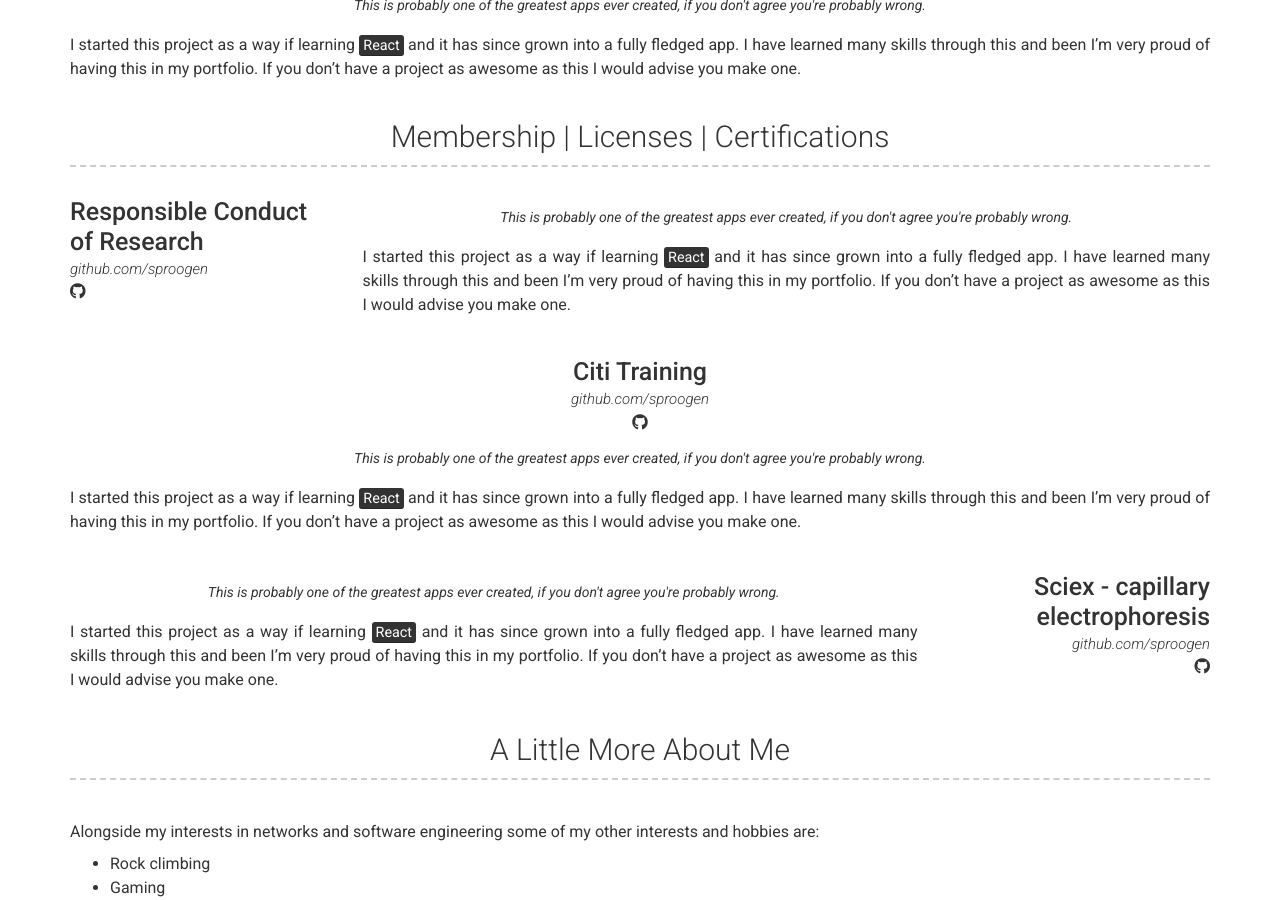
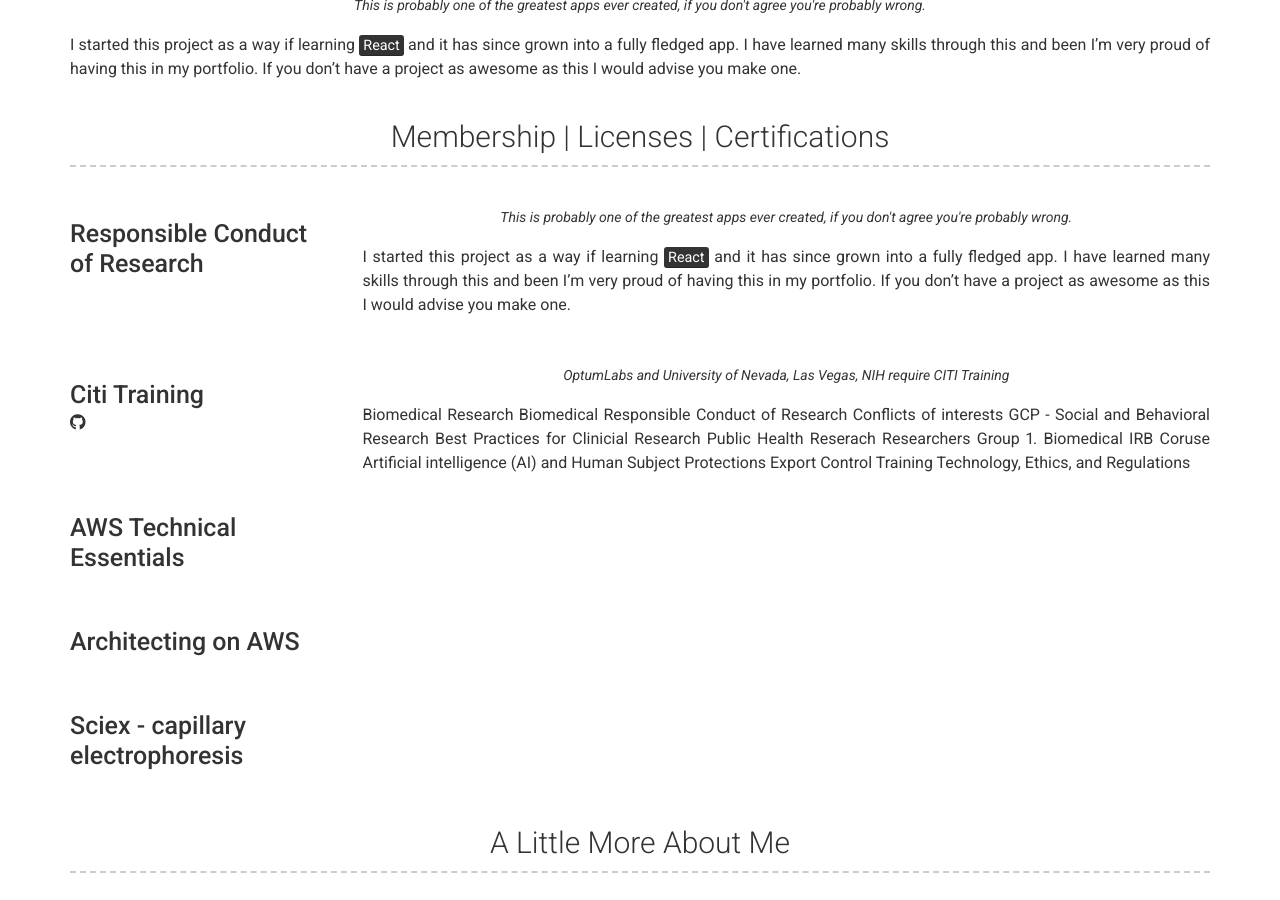
Before and after one commit to ricyoung/ricyoung.github.io, a Jekyll site: the page built from index.md, in a window 1280 px wide and 900 px high, scrolled down 3640 px. Built offline with Jekyll 4.4.1, drawn with Linux system fonts in a browser that asks for light colours; nearby versions of some CDN libraries.

Commit message:
Update _config.yml
added aws and more

```diff
--- a/_config.yml
+++ b/_config.yml
@@ -252,7 +252,25 @@
 
       - layout: left
         title: Responsible Conduct of Research
-        link: github.com/sproogen
+        icon: fab fa-binary-lock
+        #link: github.com/sproogen
+        # link_text: Project Website
+        # additional_links:
+        #   - title:  sproogen/modern-resume-theme
+        #     icon: fab fa-github
+        #     url: github.com/sproogen/modern-resume-theme
+          # - title:  Github page for project (eg. sproogen/modern-resume-theme)
+          #   icon: fab fa-github
+          #   url: Link to project (eg. sproogen.github.io/modern-resume-theme)
+        quote: >
+          This is probably one of the greatest apps ever created, if you don't agree you're probably wrong.
+        description: | # this will include new lines to allow paragraphs
+          I started this project as a way if learning <mark>React</mark> and it has since grown into a fully fledged app. I have learned many skills through this and been I'm very proud of having this in my portfolio. If you don't have a project as awesome as this I would advise you make one.
+
+
+      - layout: left
+        title: Citi Training
+       # link: github.com/sproogen
         # link_text: Project Website
         additional_links:
           - title:  sproogen/modern-resume-theme
@@ -262,44 +280,71 @@
           #   icon: fab fa-github
           #   url: Link to project (eg. sproogen.github.io/modern-resume-theme)
         quote: >
-          This is probably one of the greatest apps ever created, if you don't agree you're probably wrong.
+          OptumLabs and University of Nevada, Las Vegas, NIH require CITI Training
         description: | # this will include new lines to allow paragraphs
-          I started this project as a way if learning <mark>React</mark> and it has since grown into a fully fledged app. I have learned many skills through this and been I'm very proud of having this in my portfolio. If you don't have a project as awesome as this I would advise you make one.
-
-
-      - layout: top-middle
-        title: Citi Training
-        link: github.com/sproogen
-        # link_text: Project Website
-        additional_links:
-          - title:  sproogen/modern-resume-theme
-            icon: fab fa-github
-            url: github.com/sproogen/modern-resume-theme
-          # - title:  Github page for project (eg. sproogen/modern-resume-theme)
-          #   icon: fab fa-github
-          #   url: Link to project (eg. sproogen.github.io/modern-resume-theme)
-        quote: >
-          This is probably one of the greatest apps ever created, if you don't agree you're probably wrong.
-        description: | # this will include new lines to allow paragraphs
-          I started this project as a way if learning <mark>React</mark> and it has since grown into a fully fledged app. I have learned many skills through this and been I'm very proud of having this in my portfolio. If you don't have a project as awesome as this I would advise you make one.
+          Biomedical Research
+          Biomedical Responsible Conduct of Research
+          Conflicts of interests
+          GCP - Social and Behavioral Research Best Practices for Clinicial Research
+          Public Health Reserach
+          Researchers
+          Group 1. Biomedical IRB Coruse
+          Artificial intelligence (AI) and Human Subject Protections
+          Export Control Training
+          Technology, Ethics, and Regulations
 
 
 
-      - layout: right
+      - layout: left
+        title: AWS Technical Essentials
+        #link: github.com/sproogen
+        link_text: Aug 2020
+        # additional_links:
+        #   - title:  sproogen/modern-resume-theme
+        #     icon: fab fa-github
+        #     url: github.com/sproogen/modern-resume-theme
+        #   # - title:  Github page for project (eg. sproogen/modern-resume-theme)
+        #   #   icon: fab fa-github
+        #   #   url: Link to project (eg. sproogen.github.io/modern-resume-theme)
+        # quote: >
+        #   This is probably one of the greatest apps ever created, if you don't agree you're probably wrong.
+        # description: | # this will include new lines to allow paragraphs
+        #   I started this project as a way if learning <mark>React</mark> and it has since grown into a fully fledged app. I have learned many skills through this and been I'm very proud of having this in my portfolio. If you don't have a project as awesome as this I would advise you make one.
+
+
+      - layout: left
+        title: Architecting on AWS
+        #link: github.com/sproogen
+        link_text: Aug 2020
+        # additional_links:
+        #   - title:  sproogen/modern-resume-theme
+        #     icon: fab fa-github
+        #     url: github.com/sproogen/modern-resume-theme
+        #   # - title:  Github page for project (eg. sproogen/modern-resume-theme)
+        #   #   icon: fab fa-github
+        #   #   url: Link to project (eg. sproogen.github.io/modern-resume-theme)
+        # quote: >
+        #   This is probably one of the greatest apps ever created, if you don't agree you're probably wrong.
+        # description: | # this will include new lines to allow paragraphs
+        #   I started this project as a way if learning <mark>React</mark> and it has since grown into a fully fledged app. I have learned many skills through this and been I'm very proud of having this in my portfolio. If you don't have a project as awesome as this I would advise you make one.
+
+
+
+      - layout: left
         title: Sciex - capillary electrophoresis
-        link: github.com/sproogen
+        #link: github.com/sproogen
         # link_text: Project Website
         additional_links:
-          - title:  sproogen/modern-resume-theme
-            icon: fab fa-github
-            url: github.com/sproogen/modern-resume-theme
+          # - title:  sproogen/modern-resume-theme
+          #   icon: fab fa-github
+          #   url: github.com/sproogen/modern-resume-theme
           # - title:  Github page for project (eg. sproogen/modern-resume-theme)
           #   icon: fab fa-github
-          #   url: Link to project (eg. sproogen.github.io/modern-resume-theme)
-        quote: >
-          This is probably one of the greatest apps ever created, if you don't agree you're probably wrong.
-        description: | # this will include new lines to allow paragraphs
-          I started this project as a way if learning <mark>React</mark> and it has since grown into a fully fledged app. I have learned many skills through this and been I'm very proud of having this in my portfolio. If you don't have a project as awesome as this I would advise you make one.
+        #   #   url: Link to project (eg. sproogen.github.io/modern-resume-theme)
+        # quote: >
+        #   This is probably one of the greatest apps ever created, if you don't agree you're probably wrong.
+        # description: | # this will include new lines to allow paragraphs
+        #   I started this project as a way if learning <mark>React</mark> and it has since grown into a fully fledged app. I have learned many skills through this and been I'm very proud of having this in my portfolio. If you don't have a project as awesome as this I would advise you make one.
 
 
 
```
